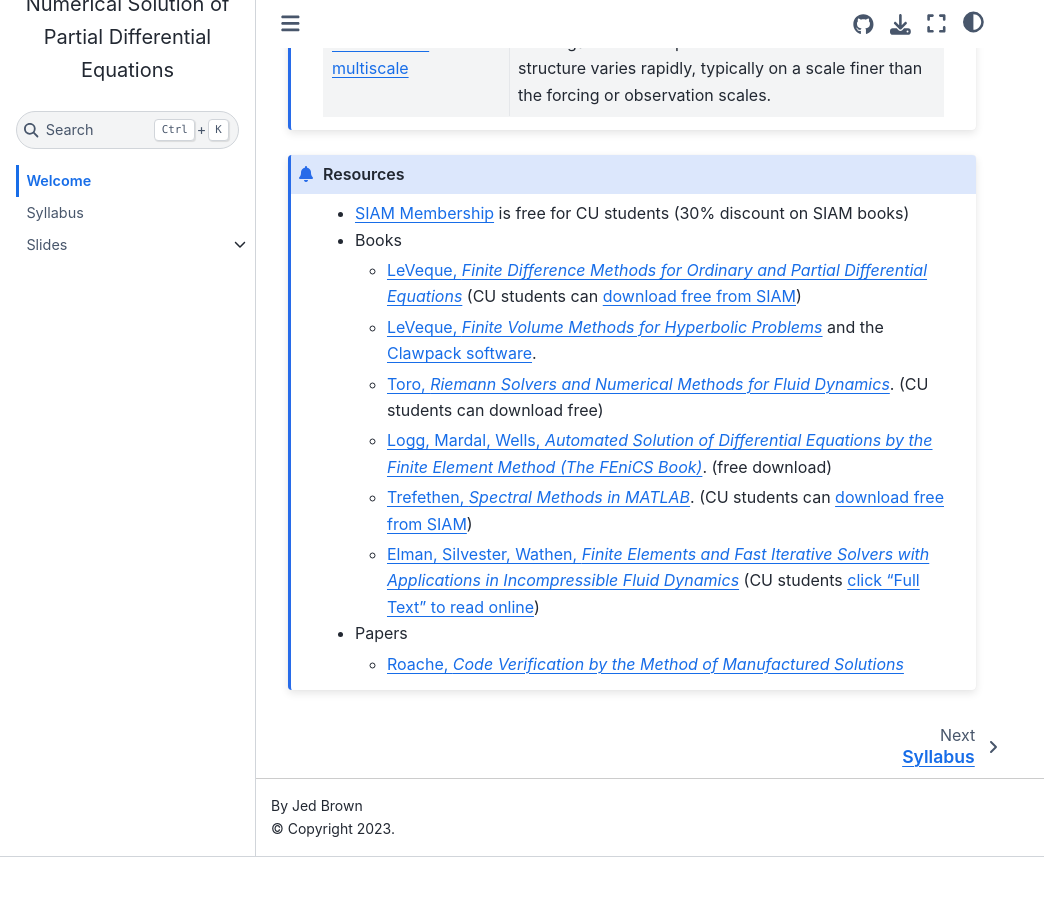
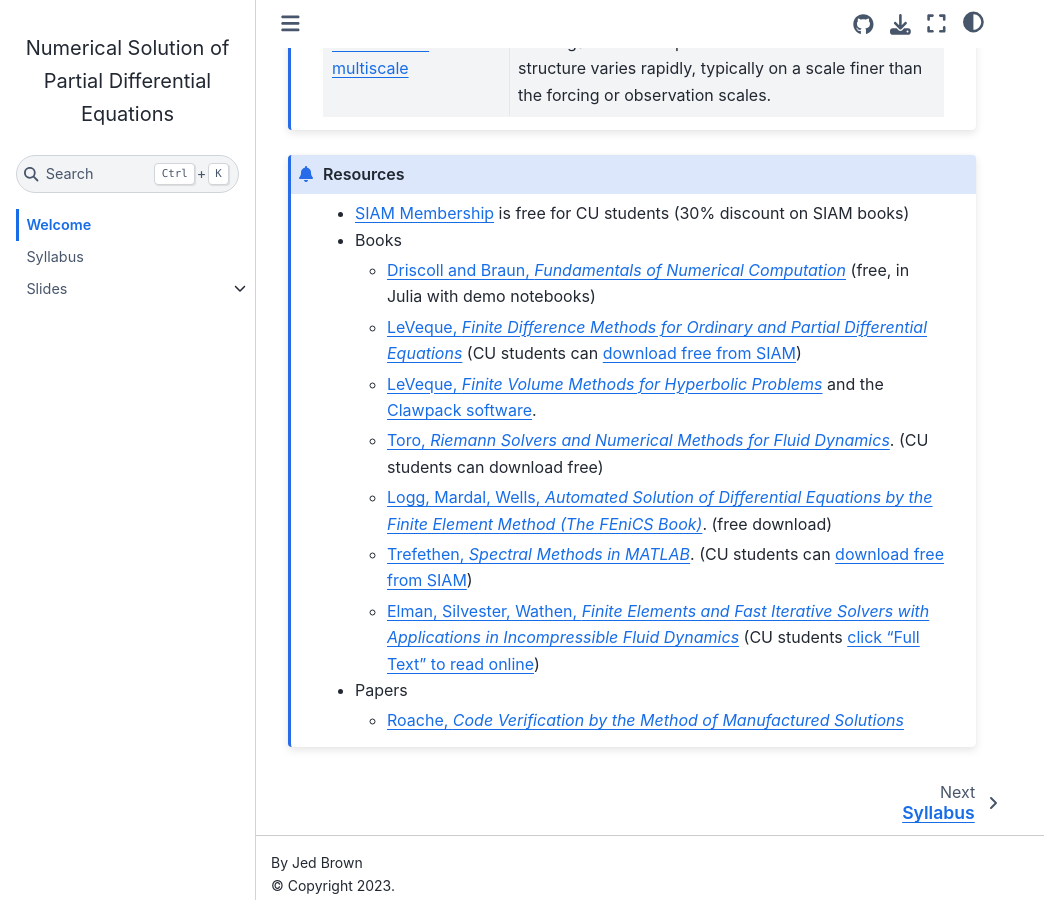
Before and after one commit to cu-numpde/fall21, a Jupyter Book: the page built from index.md, in a window 1280 px wide and 900 px high, scrolled down 808 px. Shown: the whole window, without its empty margins (0-1044 px from the left). Built offline with Jupyter Book 1.0.4 settings and Sphinx 7.4.7 and the Sphinx Book theme 1.1.4, drawn with Linux system fonts in a browser that asks for light colours; pages that are not in the unit, such as notebooks, are missing from menus; before the commit the page ends 1665 px from its top, so only the background shows below that.

```diff
--- a/index.md
+++ b/index.md
@@ -32,6 +32,7 @@
 
 * [SIAM Membership](http://www.siam.org/students/memberships.php) is free for CU students (30% discount on SIAM books)
 * Books
+  * [Driscoll and Braun, *Fundamentals of Numerical Computation*](https://fncbook.github.io/fnc/frontmatter.html) (free, in Julia with demo notebooks)
   * [LeVeque, *Finite Difference Methods for Ordinary and Partial Differential Equations*](https://faculty.washington.edu/rjl/fdmbook/) (CU students can [download free from SIAM](http://epubs.siam.org/doi/book/10.1137/1.9780898717839))
   * [LeVeque, *Finite Volume Methods for Hyperbolic Problems*](https://depts.washington.edu/clawpack/book.html) and the [Clawpack software](http://www.clawpack.org/).
   * [Toro, *Riemann Solvers and Numerical Methods for Fluid Dynamics*](https://link.springer.com/book/10.1007%2Fb79761#toc). (CU students can download free)
```
Also changed, not shown: 1 other file.
